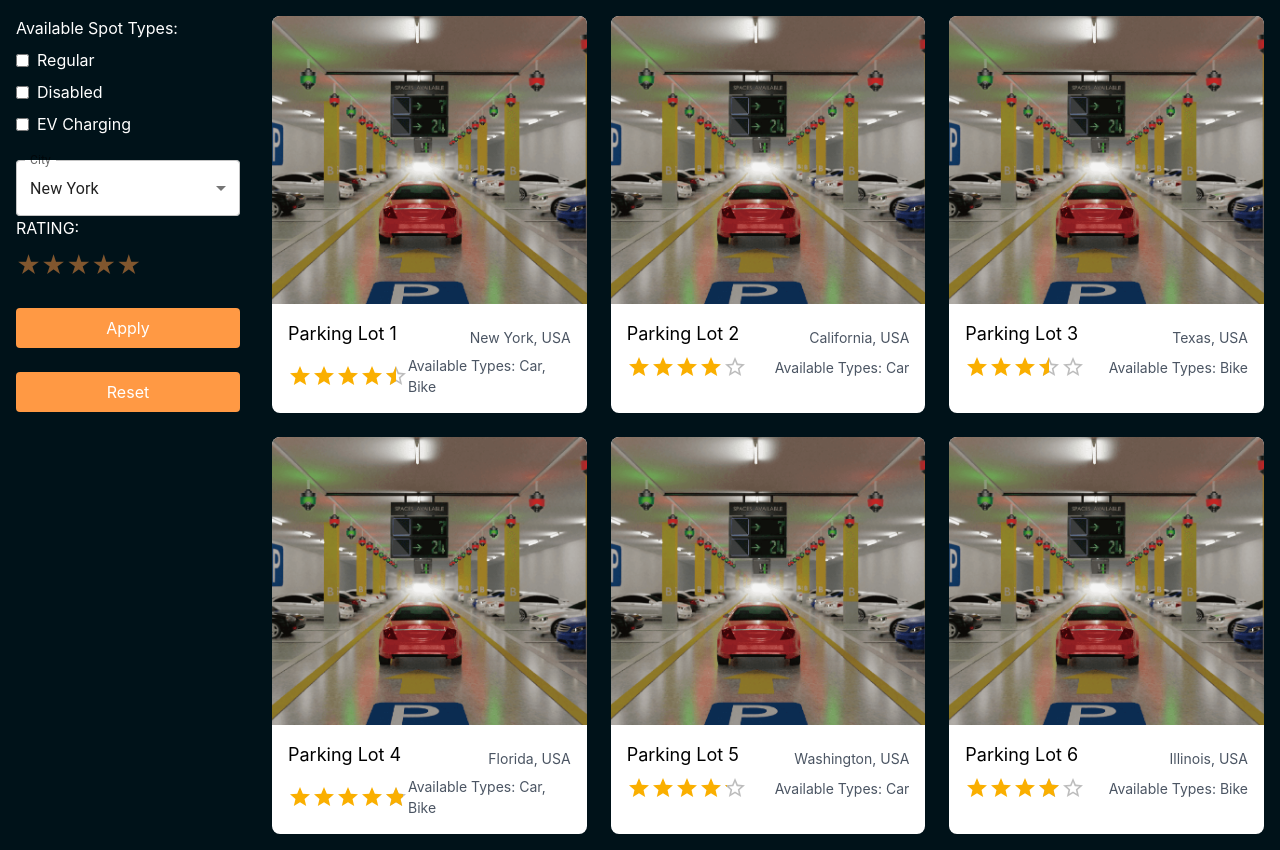
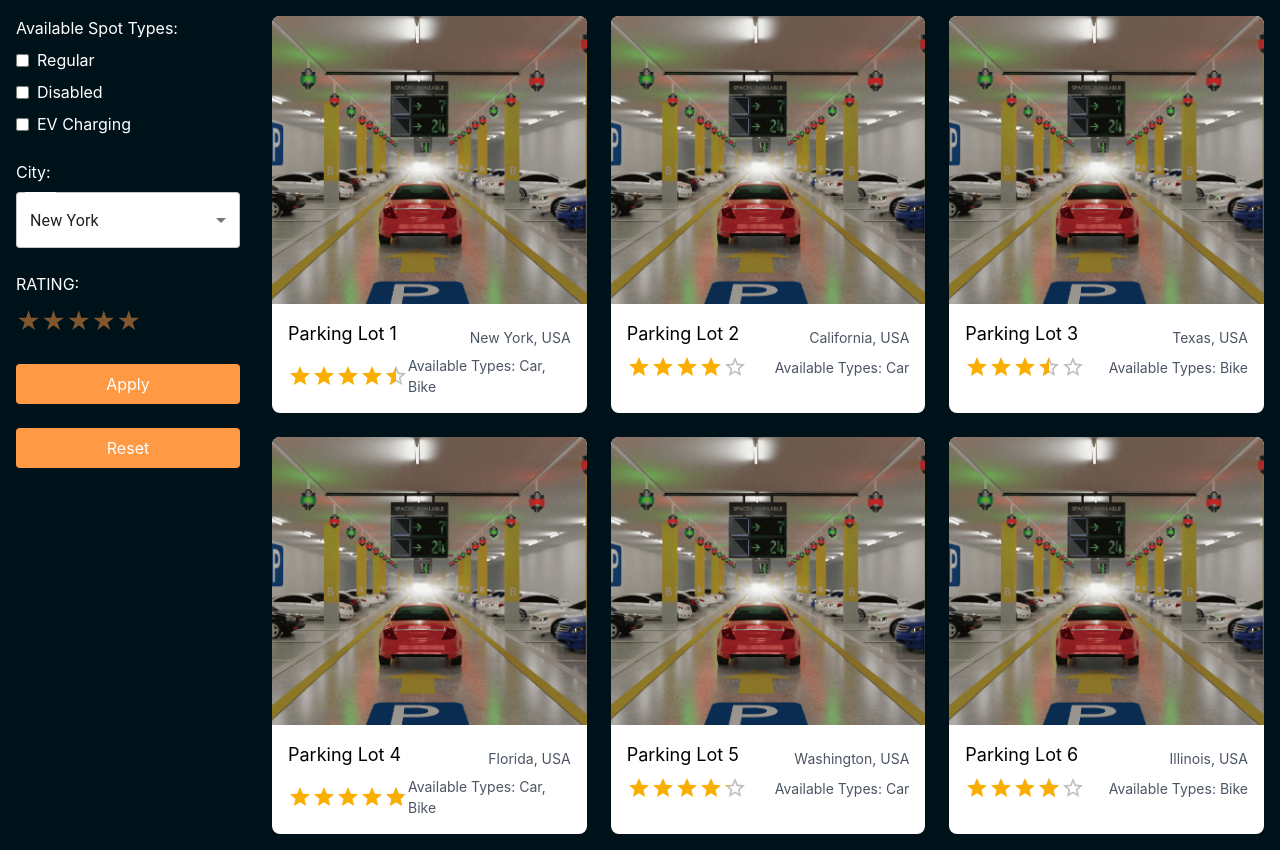
Before and after one commit to AhmadHassan1001/ParkingSystem, a React (Create React App) app in the folder frontend/: page / in a window 1280 px wide. Built offline with nearby package versions, Linux system fonts and the light colour scheme; the HTML template or start-up script is replaced by a standard one.

Commit message:
ad margin

```diff
--- a/frontend/src/ParkingLotsList/components/Filters/LocationFilter.jsx
+++ b/frontend/src/ParkingLotsList/components/Filters/LocationFilter.jsx
@@ -8,7 +8,7 @@ function LocationFilter({ location, onChange }) {
 
   return (
     <FormControl fullWidth>
-      <InputLabel id="location-select-label" className={styles.location_filter_label}>City</InputLabel>
+      <label id="location-select-label" className={styles.location_filter_label}>City:</label>
       <Select
         labelId="location-select-label"
         value={location}
--- a/frontend/src/ParkingLotsList/components/Filters/LocationFilter.module.css
+++ b/frontend/src/ParkingLotsList/components/Filters/LocationFilter.module.css
@@ -1,8 +1,10 @@
 .location_filter_label {
   color: white;
+  margin-bottom: 0.5rem;
 }
 
 .location_filter {
   color: white;
   background-color: white;
+  margin-bottom: 1.5rem;
 }
```
